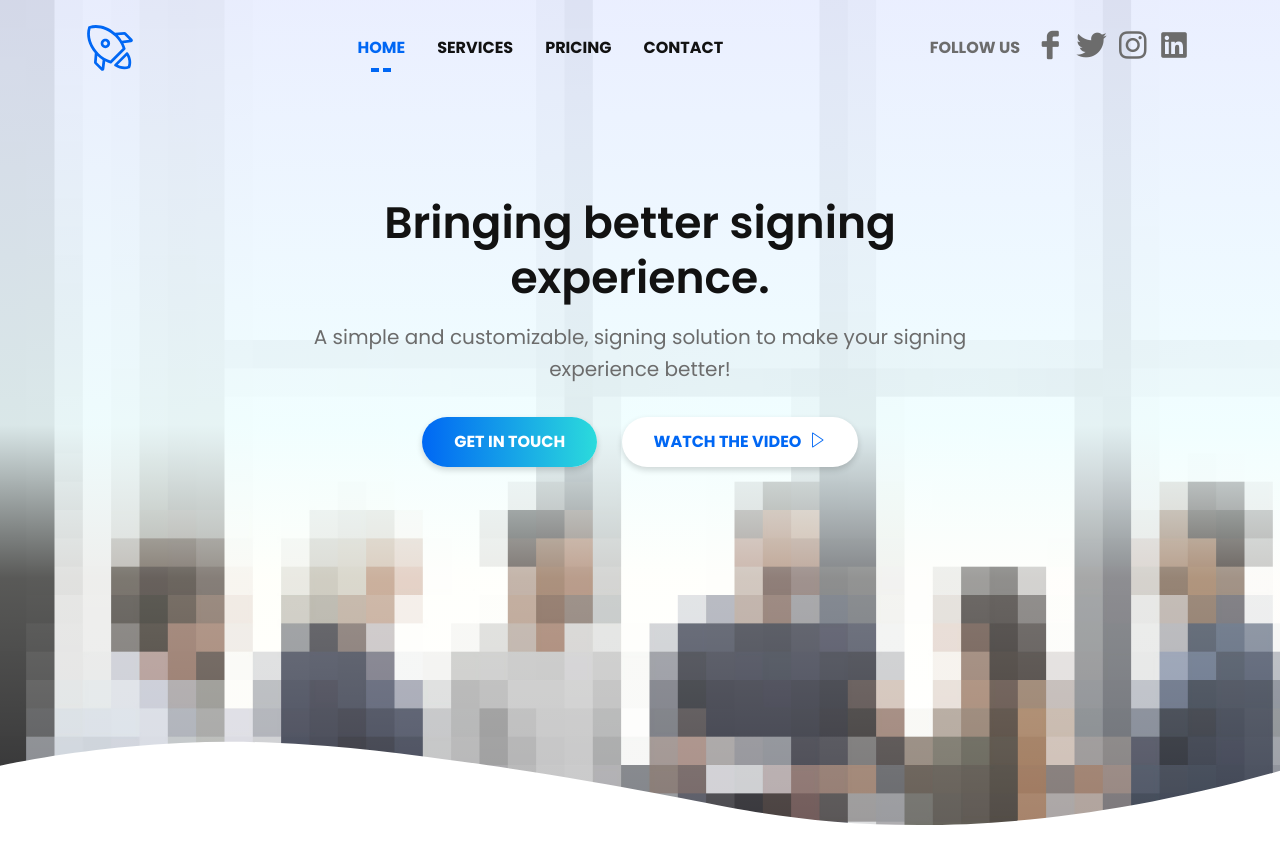
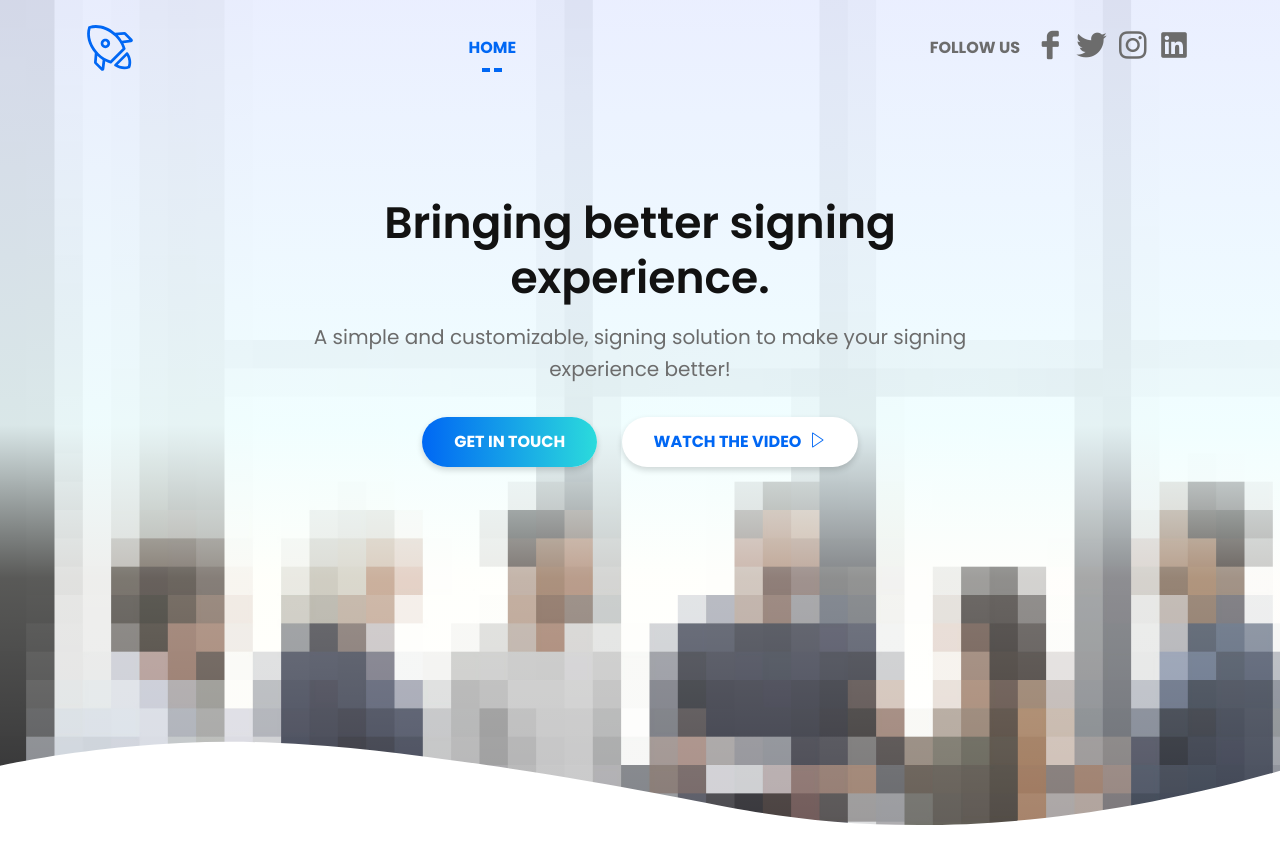
Before and after one commit to ezysign/ezysign.github.io, a Jekyll site: the page built from index.html, in a window 1280 px wide. Shown: the top 864 px of the page. Built offline with Jekyll 4.4.1, drawn with Linux system fonts in a browser that asks for light colours; some web fonts are replaced.

Commit message:
remove menu links

```diff
--- a/_data/section_menus.yml
+++ b/_data/section_menus.yml
@@ -1,8 +1,8 @@
 - href: service
-  text: SERVICES
+  text:
 
 - href: pricing
-  text: PRICING
+  text:
 
 - href: contact
-  text: CONTACT
+  text:
```
